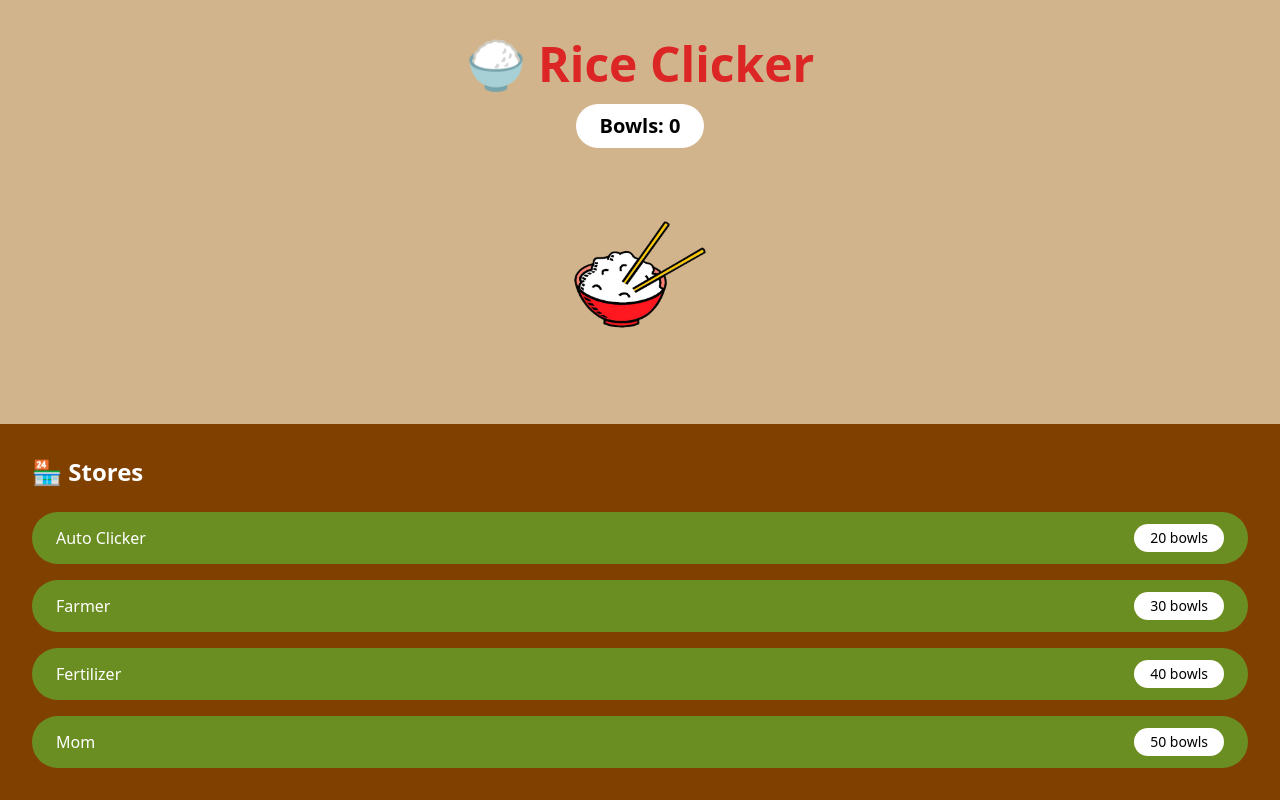
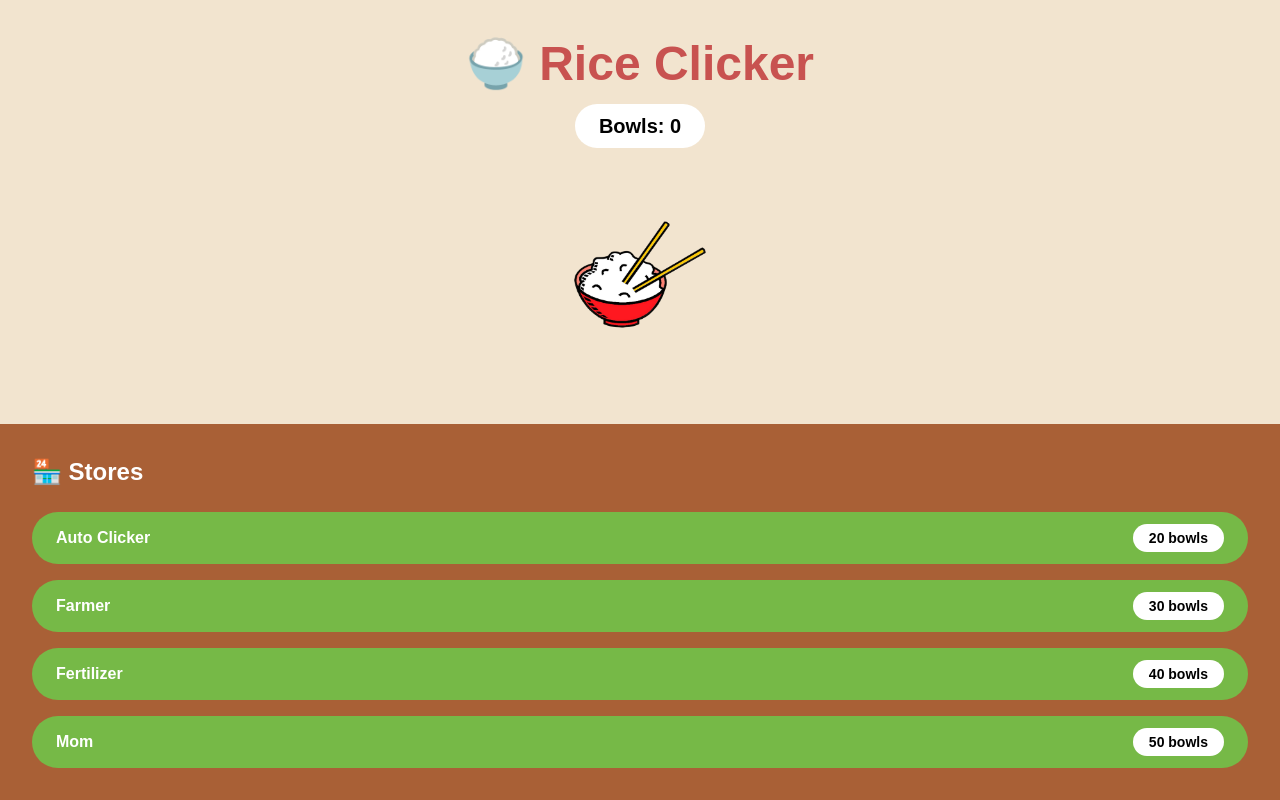
Before and after one commit to name-is-minh/build4good-rice-clicker, a plain HTML site: page index.html in a window 1280 px wide. Drawn offline with nearby package versions, Linux system fonts and the light colour scheme; a web font is replaced by a local one.

Commit message:
Resolved conflict

```diff
--- a/game.js
+++ b/game.js
@@ -18,6 +18,10 @@ function increaseRice() {
 
 function handleRiceClick(){
   increaseRice();
+  tiltImage();
+
+}
+function tiltImage(){
   const bowl = document.getElementById("riceBowl");
   bowl.classList.remove("animate-tilt");
   void bowl.offsetWidth; // trigger reflow
--- a/index.html
+++ b/index.html
@@ -6,35 +6,81 @@
   <meta name="viewport" content="width=device-width, initial-scale=1.0" />
   <title>Rice Clicker</title>
   <script src="https://cdn.tailwindcss.com"></script>
+  <link rel="preconnect" href="https://fonts.googleapis.com">
+  <link rel="preconnect" href="https://fonts.gstatic.com" crossorigin>
+  <link href="https://fonts.googleapis.com/css2?family=Winky+Sans:ital,wght@0,300..900;1,300..900&display=swap"
+    rel="stylesheet">
   <style>
     @keyframes tilt {
-        0% { transform: rotate(0deg); }
-        25% { transform: rotate(10deg); }
-        50% { transform: rotate(-10deg); }
-        75% { transform: rotate(10deg); }
-        100% { transform: rotate(0deg); }
+      0% {
+        transform: rotate(0deg);
+      }
+
+      25% {
+        transform: rotate(10deg);
+      }
+
+      50% {
+        transform: rotate(-10deg);
+      }
+
+      75% {
+        transform: rotate(10deg);
+      }
+
+      100% {
+        transform: rotate(0deg);
+      }
     }
 
     .animate-tilt {
-        animation: tilt 0.3s ease;
+      animation: tilt 0.3s ease;
     }
 
     @keyframes fall {
-        0% { transform: translateY(0); opacity: 1; }
-        100% { transform: translateY(100vh); opacity: 0; }
+      0% {
+        transform: translateY(0);
+        opacity: 1;
+      }
+
+      100% {
+        transform: translateY(100vh);
+        opacity: 0;
+      }
     }
 
     .animate-fall {
-        animation: fall 3s linear forwards;
+      animation: fall 3s linear forwards;
+    }
+
+    @layer base {
+      body {
+        font-family: "Winky Sans", sans-serif;
+        font-optical-sizing: auto;
+        font-weight: 400;
+        font-style: normal;
+      }
+    }
+
+    @layer utilities {
+      .text-brand-pink {
+        color: #C85250;
+      }
+
+      .section-background {
+        background-color: #76B947;
+        color: white;
+        font-weight: bold;
+      }
     }
   </style>
 
 </head>
 
-<body class="relative bg-[#d2b48c] text-center min-h-screen flex flex-col justify-between overflow-x-hidden">
+<body class="relative bg-[#F2E4CF] text-center min-h-screen flex flex-col justify-between overflow-x-hidden">
   <!-- Header -->
   <header class="mt-10">
-    <h1 class="text-5xl font-bold text-red-600 flex justify-center items-center gap-3">
+    <h1 class="text-5xl font-bold text-brand-pink flex justify-center items-center gap-3">
       🍚 Rice Clicker
     </h1>
     <div class="mt-4 text-xl bg-white rounded-full px-6 py-2 inline-block font-semibold">
@@ -49,32 +95,32 @@
   </main>
 
   <!-- Store Section -->
-  <section class="mt-16 bg-[#804000] text-white p-8">
+  <section class="mt-16 bg-[#A96036] text-white p-8">
     <h2 class="text-2xl font-semibold mb-6 flex items-center gap-2">
       🏪 Stores
     </h2>
 
     <!-- Store Items -->
     <div class="space-y-4">
-      <div class="flex justify-between items-center bg-[#6b8e23] px-6 py-3 rounded-full">
+      <div class="flex justify-between items-center section-background px-6 py-3 rounded-full">
         <span>Auto Clicker</span>
         <button onclick="buyUpgrade('autoClicker')" class="bg-white text-black px-4 py-1 rounded-full text-sm">
           20 bowls
         </button>
       </div>
-      <div class="flex justify-between items-center bg-[#6b8e23] px-6 py-3 rounded-full">
+      <div class="flex justify-between items-center  section-background px-6 py-3 rounded-full">
         <span>Farmer</span>
         <button onclick="buyUpgrade('farmer')" class="bg-white text-black px-4 py-1 rounded-full text-sm">
           30 bowls
         </button>
       </div>
-      <div class="flex justify-between items-center bg-[#6b8e23] px-6 py-3 rounded-full">
+      <div class="flex justify-between items-center  section-background px-6 py-3 rounded-full">
         <span>Fertilizer</span>
         <button onclick="buyUpgrade('fertilizer')" class="bg-white text-black px-4 py-1 rounded-full text-sm">
           40 bowls
         </button>
       </div>
-      <div class="flex justify-between items-center bg-[#6b8e23] px-6 py-3 rounded-full">
+      <div class="flex justify-between items-center  section-background px-6 py-3 rounded-full">
         <span>Mom</span>
         <button onclick="buyUpgrade('mom')" class="bg-white text-black px-4 py-1 rounded-full text-sm">
           50 bowls
```
